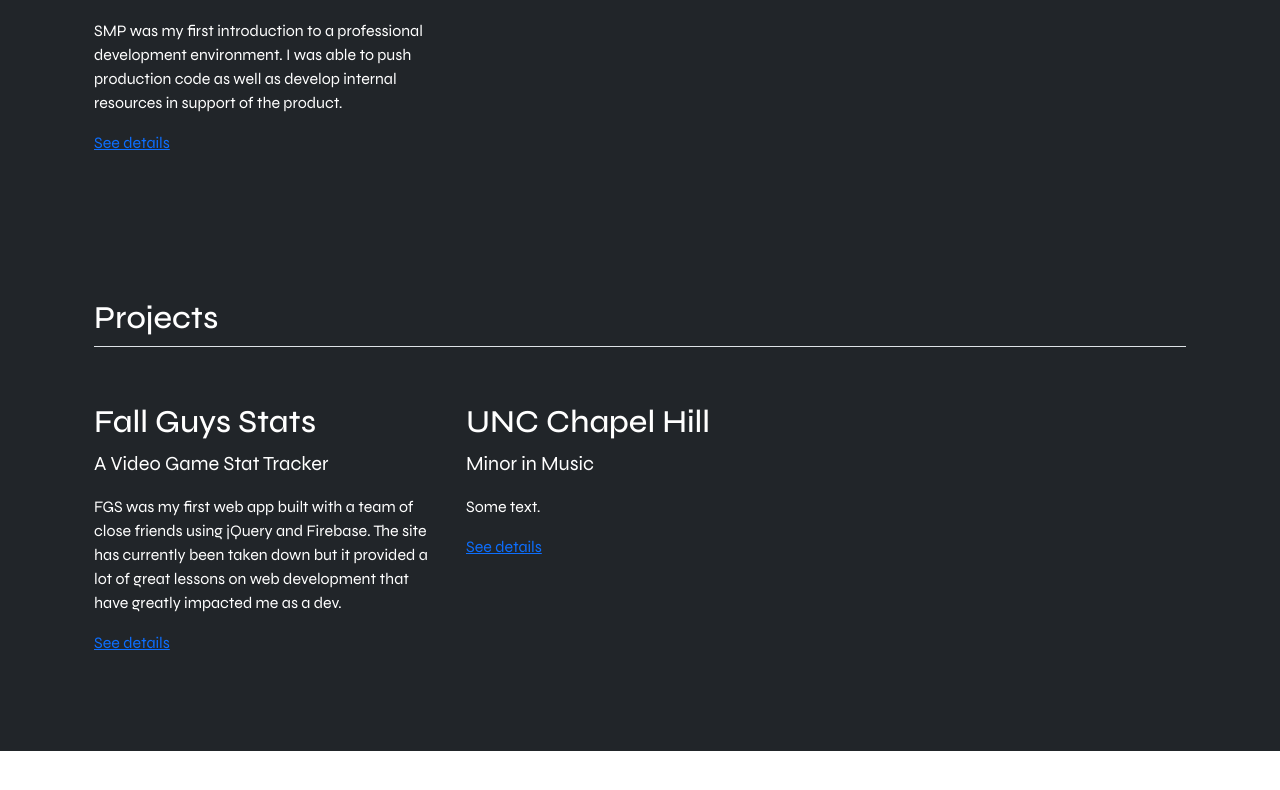
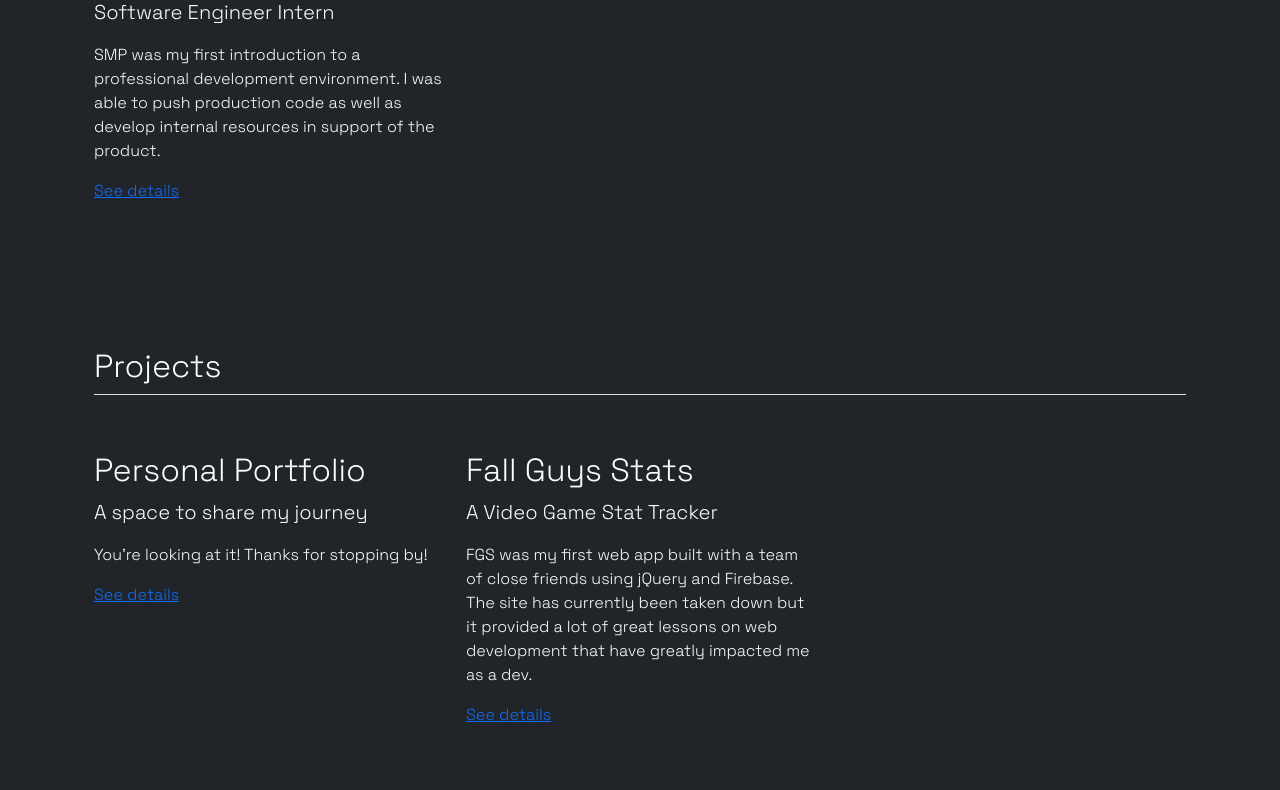
Before and after one commit to aarozhang/portfolio, a React (Create React App) app in the folder aaron-portfolio/: page / in a window 1280 px wide. Shown: the part 1990-2780 px from the top of the page. Before the commit the page ends 2741 px from the top, so only its background shows below. Built offline with nearby package versions, Linux system fonts and the light colour scheme.

Commit message:
Adjusted font and added project

```diff
--- a/aaron-portfolio/public/index.html
+++ b/aaron-portfolio/public/index.html
@@ -34,7 +34,7 @@
 		<link rel="preconnect" href="https://fonts.googleapis.com" />
 		<link rel="preconnect" href="https://fonts.gstatic.com" crossorigin />
 		<link
-			href="https://fonts.googleapis.com/css2?family=Space+Grotesk:wght@600&family=Syne:wght@400;500&display=swap"
+			href="https://fonts.googleapis.com/css2?family=Space+Grotesk:wght@300&display=swap"
 			rel="stylesheet"
 		/>
 	</head>
--- a/aaron-portfolio/src/components/Title/title.jsx
+++ b/aaron-portfolio/src/components/Title/title.jsx
@@ -10,7 +10,7 @@ function Title() {
 						class="d-block mx-lg-auto img-fluid rounded-circle"
 						alt="Headshot"
 						width="400"
-						height="200"
+						height="175"
 						loading="lazy"
 					></img>
 				</div>
--- a/aaron-portfolio/src/index.css
+++ b/aaron-portfolio/src/index.css
@@ -1,7 +1,6 @@
 body {
 	margin: 0;
 	font-family: "Space Grotesk", sans-serif;
-	font-family: "Syne", sans-serif;
 	-webkit-font-smoothing: antialiased;
 	-moz-osx-font-smoothing: grayscale;
 }
--- a/aaron-portfolio/src/info.jsx
+++ b/aaron-portfolio/src/info.jsx
@@ -42,15 +42,15 @@ let info = {
 	],
 	Projects: [
 		{
+			title: "Personal Portfolio",
+			subtitle: "A space to share my journey",
+			summary: "You're looking at it! Thanks for stopping by!",
+		},
+		{
 			title: "Fall Guys Stats",
 			subtitle: "A Video Game Stat Tracker",
 			summary:
 				"FGS was my first web app built with a team of close friends using jQuery and Firebase. The site has currently been taken down but it provided a lot of great lessons on web development that have greatly impacted me as a dev.",
-		},
-		{
-			title: "UNC Chapel Hill",
-			subtitle: "Minor in Music",
-			summary: "Some text.",
 		},
 	],
 	Contact: [],
```
